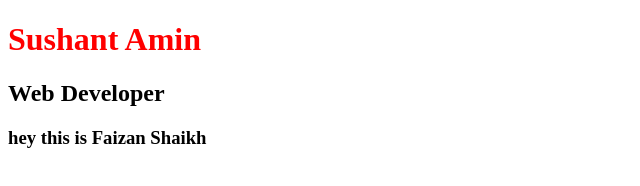
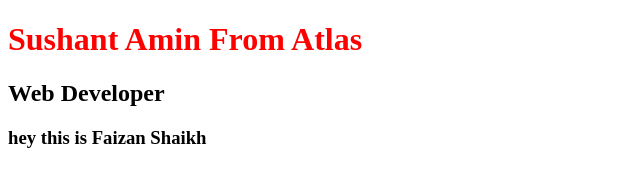
Before and after one commit to SushantAmin17/practise, a plain HTML site: page index.html in a window 1280 px wide. Shown: the whole page, without its empty margins (0-640 px from the left). Drawn offline with Linux system fonts and the light colour scheme.

Commit message:
some changes on index file

```diff
--- a/index.html
+++ b/index.html
@@ -7,7 +7,7 @@
     <link rel="stylesheet" href="style.css">
 </head>
 <body>
-	<h1>Sushant Amin</h1>
+	<h1>Sushant Amin From Atlas</h1>
 	<h2>Web Developer</h2>
 	<h3>hey this is Faizan Shaikh</h3>
 </body>
```
